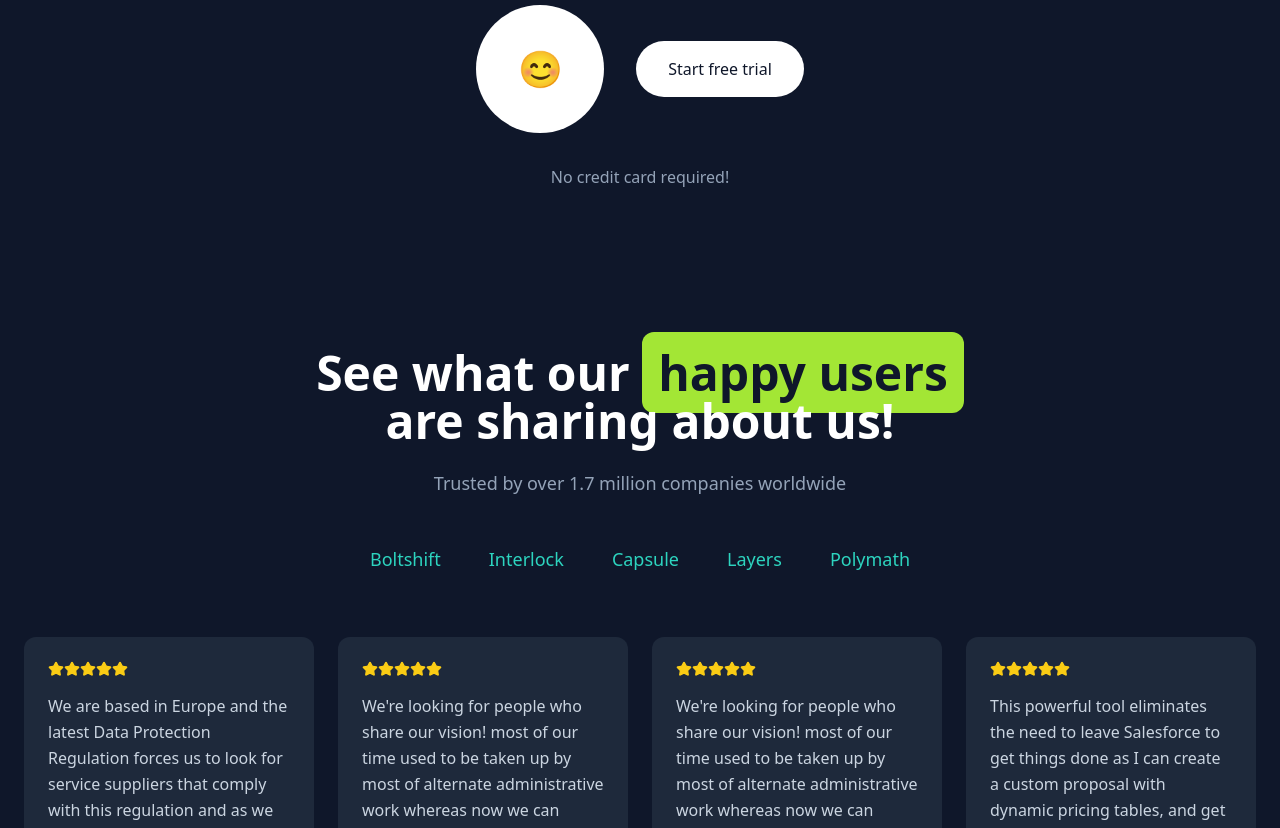
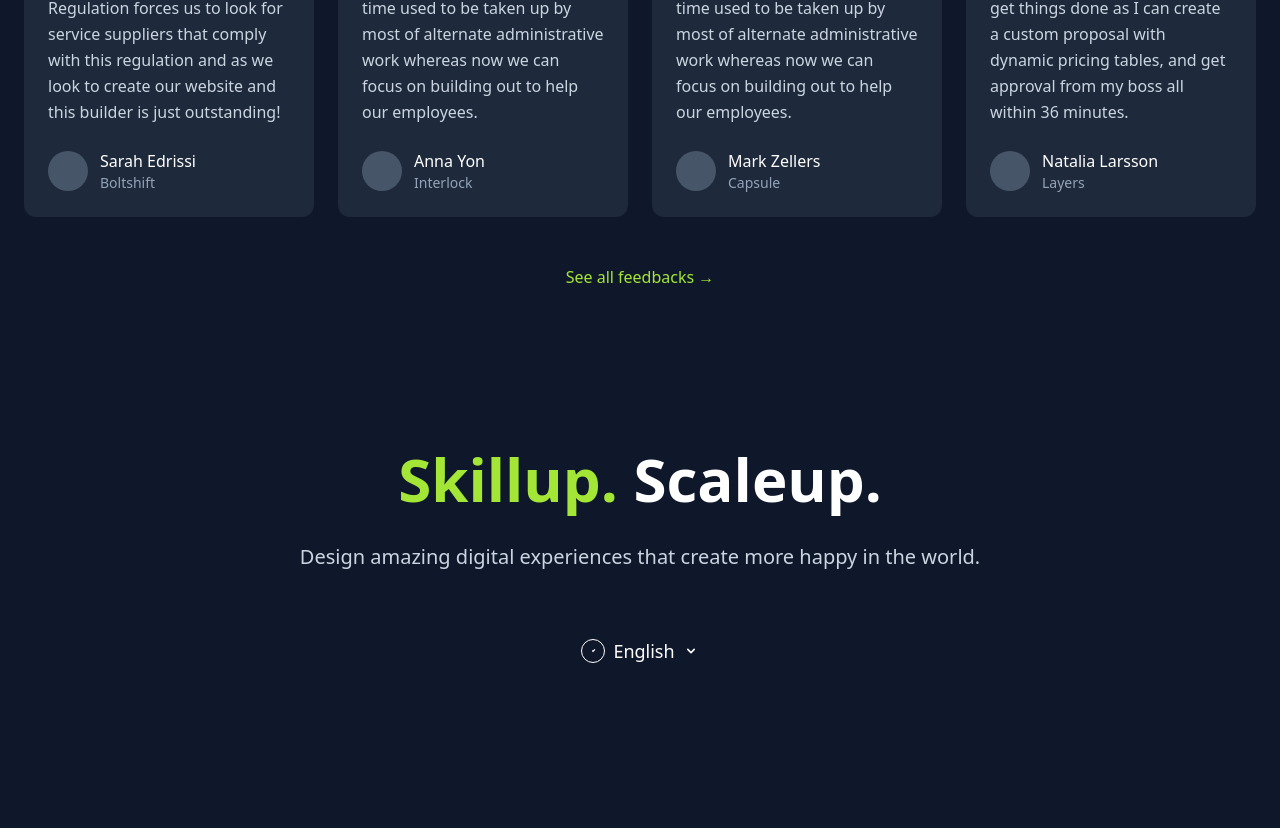
Before and after one commit to Swapriyasrivastava/visual-growth-replica, a React (Vite) app: page / in a window 1280 px wide. Shown: the part 6628-7456 px from the top of the page. Built offline with nearby package versions, Linux system fonts and the light colour scheme.

Commit message:
Refactor page layout and add new sections
Reordered sections and added "Skill Up, Scale Up", FAQ, and AI Automation Solution sections, incorporating design elements from the provided images.

```diff
--- /dev/null
+++ b/src/components/Footer.tsx
@@ -0,0 +1,95 @@
+
+import React from 'react';
+
+const Footer = () => {
+  return (
+    <footer className="bg-slate-900 py-16 border-t border-slate-800">
+      <div className="container mx-auto px-6">
+        <div className="grid grid-cols-1 md:grid-cols-4 gap-12 mb-12">
+          {/* Logo and Description */}
+          <div className="md:col-span-1">
+            <div className="flex items-center space-x-2 mb-6">
+              <div className="w-8 h-8 bg-lime-400 rounded-lg flex items-center justify-center">
+                <span className="text-slate-900 font-bold text-sm">L</span>
+              </div>
+              <span className="text-white text-xl font-bold">Lexend</span>
+            </div>
+            <p className="text-slate-400 leading-relaxed mb-6">
+              Design amazing digital experiences that create more happy in the world.
+            </p>
+            <div className="flex items-center space-x-2 text-slate-400">
+              <span className="w-6 h-6 border border-slate-400 rounded-full flex items-center justify-center">
+                <svg className="w-3 h-3" fill="currentColor" viewBox="0 0 20 20">
+                  <path d="M10 12l-2-2 1.5-1.5L10 9l2.5-2.5L14 8l-4 4z"/>
+                </svg>
+              </span>
+              <span>English</span>
+              <svg className="w-4 h-4" fill="currentColor" viewBox="0 0 20 20">
+                <path fillRule="evenodd" d="M5.293 7.293a1 1 0 011.414 0L10 10.586l3.293-3.293a1 1 0 111.414 1.414l-4 4a1 1 0 01-1.414 0l-4-4a1 1 0 010-1.414z" clipRule="evenodd"/>
+              </svg>
+            </div>
+          </div>
+
+          {/* Products */}
+          <div>
+            <h3 className="text-white font-bold mb-6 uppercase tracking-wider">Products</h3>
+            <ul className="space-y-4">
+              <li><a href="#" className="text-slate-400 hover:text-white transition-colors">Email Builder</a></li>
+              <li><a href="#" className="text-slate-400 hover:text-white transition-colors">Landing Builder</a></li>
+              <li><a href="#" className="text-slate-400 hover:text-white transition-colors">Reporting</a></li>
+              <li><a href="#" className="text-slate-400 hover:text-white transition-colors">Chatbots</a></li>
+              <li><a href="#" className="text-slate-400 hover:text-white transition-colors">AI Tools</a></li>
+            </ul>
+          </div>
+
+          {/* Company */}
+          <div>
+            <h3 className="text-white font-bold mb-6 uppercase tracking-wider">Company</h3>
+            <ul className="space-y-4">
+              <li><a href="#" className="text-slate-400 hover:text-white transition-colors">About us</a></li>
+              <li><a href="#" className="text-slate-400 hover:text-white transition-colors">Careers</a></li>
+              <li><a href="#" className="text-slate-400 hover:text-white transition-colors">Press</a></li>
+              <li><a href="#" className="text-slate-400 hover:text-white transition-colors">News</a></li>
+              <li><a href="#" className="text-slate-400 hover:text-white transition-colors">Contact</a></li>
+            </ul>
+          </div>
+
+          {/* Resources */}
+          <div>
+            <h3 className="text-white font-bold mb-6 uppercase tracking-wider">Resources</h3>
+            <ul className="space-y-4">
+              <li><a href="#" className="text-slate-400 hover:text-white transition-colors">Blog</a></li>
+              <li><a href="#" className="text-slate-400 hover:text-white transition-colors">Newsletter</a></li>
+              <li><a href="#" className="text-slate-400 hover:text-white transition-colors">Events</a></li>
+              <li><a href="#" className="text-slate-400 hover:text-white transition-colors">Tutorials</a></li>
+              <li><a href="#" className="text-slate-400 hover:text-white transition-colors">Support</a></li>
+            </ul>
+          </div>
+        </div>
+
+        {/* Bottom Section */}
+        <div className="flex flex-col md:flex-row items-center justify-between pt-8 border-t border-slate-800">
+          <p className="text-slate-400 mb-4 md:mb-0">
+            Lexend © 2025, All rights reserved.
+          </p>
+
+          <div className="flex items-center space-x-8">
+            <a href="#" className="text-slate-400 hover:text-white transition-colors">Privacy policy</a>
+            <a href="#" className="text-slate-400 hover:text-white transition-colors">Terms of use</a>
+
+            <div className="flex items-center space-x-4 ml-8">
+              <a href="#" className="w-10 h-10 bg-lime-400 rounded-full flex items-center justify-center hover:bg-lime-300 transition-colors">
+                <span className="text-slate-900 font-bold">f</span>
+              </a>
+              <a href="#" className="w-10 h-10 bg-slate-700 rounded-full flex items-center justify-center hover:bg-slate-600 transition-colors">
+                <span className="text-white font-bold">X</span>
+              </a>
+            </div>
+          </div>
+        </div>
+      </div>
+    </footer>
+  );
+};
+
+export default Footer;
--- /dev/null
+++ b/src/components/SkillupScaleup.tsx
@@ -0,0 +1,35 @@
+
+import React from 'react';
+
+const SkillupScaleup = () => {
+  return (
+    <section className="bg-slate-900 py-20">
+      <div className="container mx-auto px-6">
+        <div className="text-center mb-16">
+          <h2 className="text-4xl md:text-6xl font-bold text-white mb-8 leading-tight">
+            <span className="text-lime-400">Skillup.</span> <span className="text-white">Scaleup.</span>
+          </h2>
+          <p className="text-slate-300 text-xl max-w-3xl mx-auto leading-relaxed">
+            Design amazing digital experiences that create more happy in the world.
+          </p>
+        </div>
+
+        <div className="flex items-center justify-center mb-12">
+          <div className="flex items-center space-x-2 text-white">
+            <span className="w-6 h-6 border border-white rounded-full flex items-center justify-center">
+              <svg className="w-3 h-3" fill="currentColor" viewBox="0 0 20 20">
+                <path d="M10 12l-2-2 1.5-1.5L10 9l2.5-2.5L14 8l-4 4z"/>
+              </svg>
+            </span>
+            <span className="text-lg">English</span>
+            <svg className="w-4 h-4" fill="currentColor" viewBox="0 0 20 20">
+              <path fillRule="evenodd" d="M5.293 7.293a1 1 0 011.414 0L10 10.586l3.293-3.293a1 1 0 111.414 1.414l-4 4a1 1 0 01-1.414 0l-4-4a1 1 0 010-1.414z" clipRule="evenodd"/>
+            </svg>
+          </div>
+        </div>
+      </div>
+    </section>
+  );
+};
+
+export default SkillupScaleup;
--- a/src/pages/Index.tsx
+++ b/src/pages/Index.tsx
@@ -8,28 +8,41 @@ import Workshops from '../components/Workshops';
 import WorkshopAdvantage from '../components/WorkshopAdvantage';
 import AIAutomationSolutions from '../components/AIAutomationSolutions';
 import SuccessStories from '../components/SuccessStories';
-import Features from '../components/Features';
 import Testimonials from '../components/Testimonials';
+import SkillupScaleup from '../components/SkillupScaleup';
 import FAQ from '../components/FAQ';
 import LatestInsights from '../components/LatestInsights';
 import SolutionsCTA from '../components/SolutionsCTA';
+import Footer from '../components/Footer';
 
 const Index = () => {
   return (
     <div className="min-h-screen">
       <Header />
+      {/* Section 1 */}
       <Hero />
+      {/* Section 2 */}
       <LearnersShowcase />
+      {/* Section 3 */}
       <Integrations />
+      {/* Section 4 */}
       <Workshops />
+      {/* Section 5 */}
       <WorkshopAdvantage />
+      {/* Section 6 */}
       <AIAutomationSolutions />
+      {/* Section 7 */}
       <SuccessStories />
-      <Features />
+      {/* Section 8 */}
       <Testimonials />
+      {/* Section 9 */}
+      <SkillupScaleup />
       <FAQ />
+      {/* Section 10 */}
       <LatestInsights />
+      {/* Section 11 */}
       <SolutionsCTA />
+      <Footer />
     </div>
   );
 };
```
